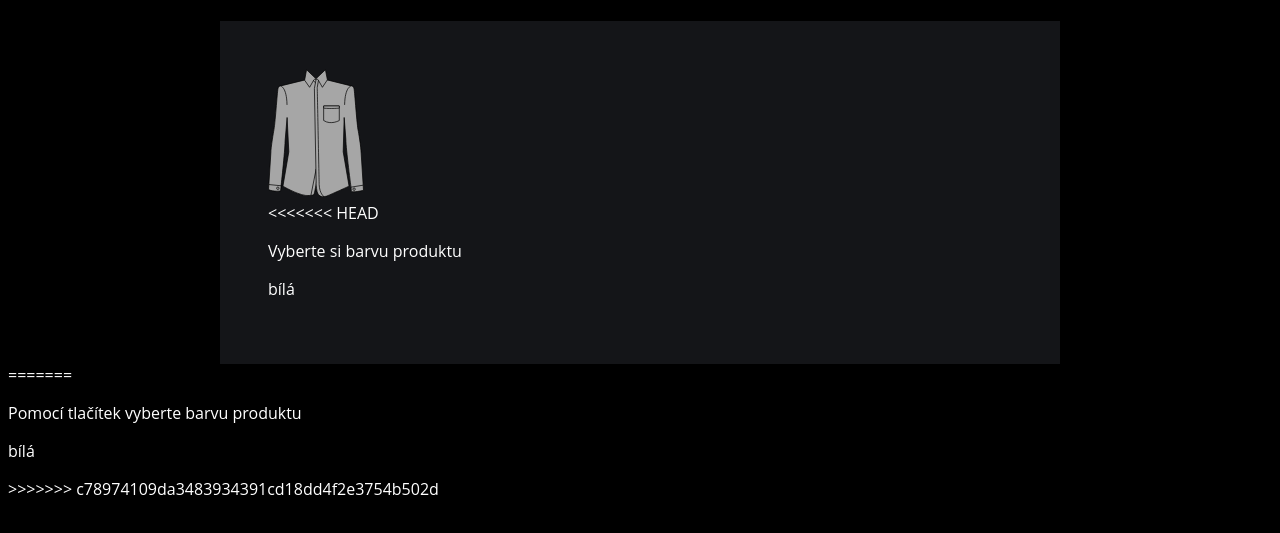
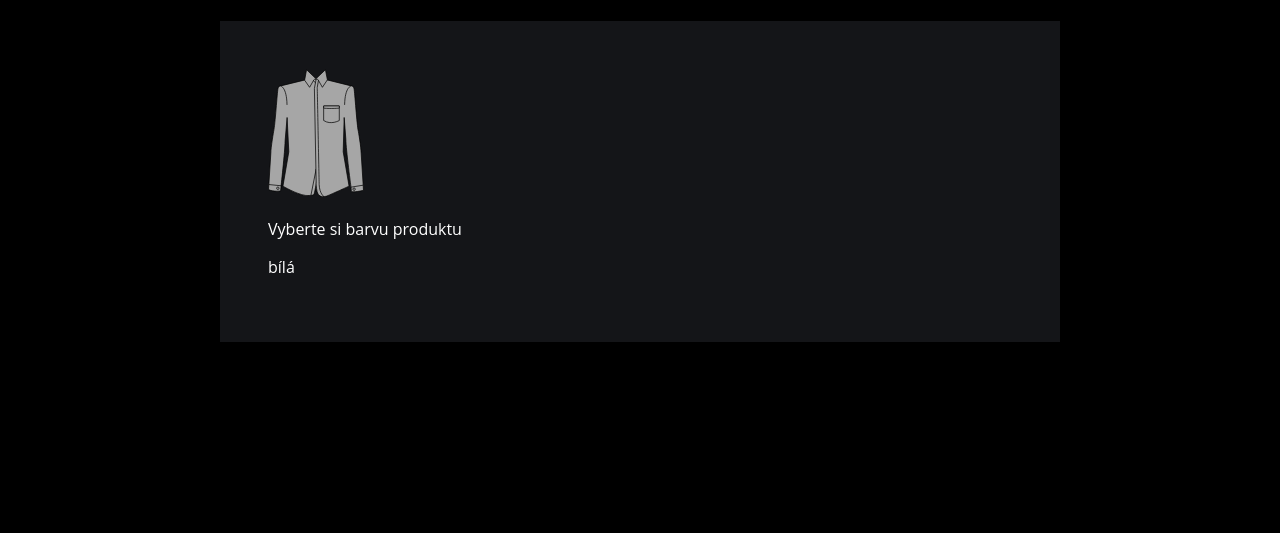
Before and after one commit to KShust/panske_obleky, a plain HTML site: page index.html in a window 1280 px wide. Shown: the part 267-800 px from the top of the page. Drawn offline with Linux system fonts and the light colour scheme; a web font is replaced by a local one.

Commit message:
Vyresen konflikt

```diff
--- a/index.html
+++ b/index.html
@@ -60,7 +60,6 @@
         />
       </svg>
       <div class="product__colors">
-<<<<<<< HEAD
         <p>Vyberte si barvu produktu</p>
           <div class="choose-colors">
           <div class="color-option">
@@ -70,17 +69,6 @@
           </div>
           </div>
       </div>
-=======
-        <p>Pomocí tlačítek vyberte barvu produktu</p>
-        <div class="colors">
-        <div class="color">
-        <div class="color-box"></div>
-        <p class="color__name">bílá</p>
-  </div>
-</div>
-      </div>
-    </div>
->>>>>>> c78974109da3483934391cd18dd4f2e3754b502d
 
     <script src="index.js"></script>
   </body>
```
